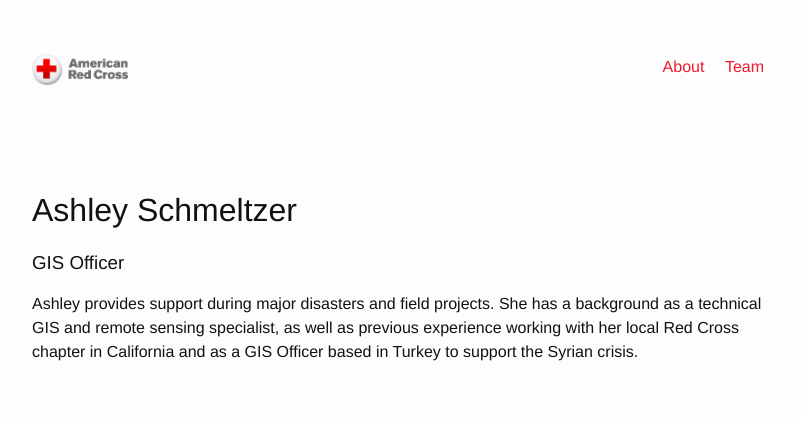
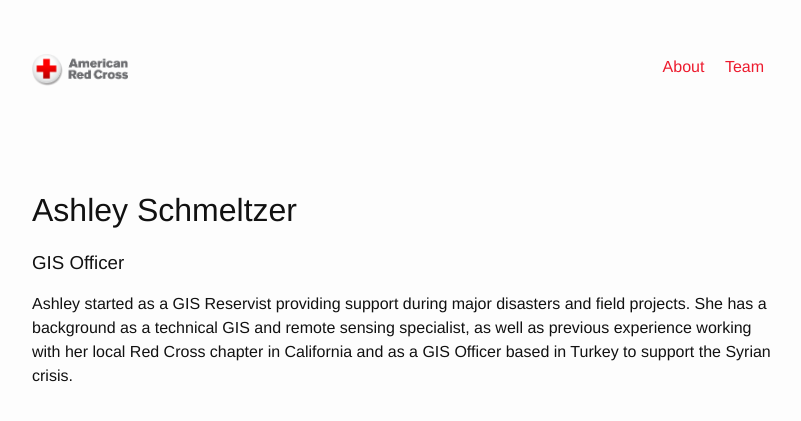
Before and after one commit to AmericanRedCross/americanredcross.github.com, a Jekyll site: the page built from _team/40-ashley-schmeltzer.md, in a window 1280 px wide. Shown: the top 421 px of the page, without its empty margins (238-1039 px from the left). Built offline with Jekyll 4.4.1, drawn with Linux system fonts in a browser that asks for light colours; nearby versions of some CDN libraries.

Commit message:
Update 40-ashley-schmeltzer.md

```diff
--- a/_team/40-ashley-schmeltzer.md
+++ b/_team/40-ashley-schmeltzer.md
@@ -6,14 +6,14 @@
 name: Ashley Schmeltzer
 position: GIS Officer
 image: /img/team/ashley-schmeltzer.jpg
-osm:
+osm: schmeltzer
 twitter: schmeltzer_a
-github:
-skype:
-email:
+github: schmeltz
+skype: ashley.schmeltzer
+email: ashley.schmeltzer@redcross.org
 start:
 end:
 published: true
 ---
 
-Ashley provides support during major disasters and field projects. She has a background as a technical GIS and remote sensing specialist, as well as previous experience working with her local Red Cross chapter in California and as a GIS Officer based in Turkey to support the Syrian crisis.
+Ashley started as a GIS Reservist providing support during major disasters and field projects. She has a background as a technical GIS and remote sensing specialist, as well as previous experience working with her local Red Cross chapter in California and as a GIS Officer based in Turkey to support the Syrian crisis.
```
